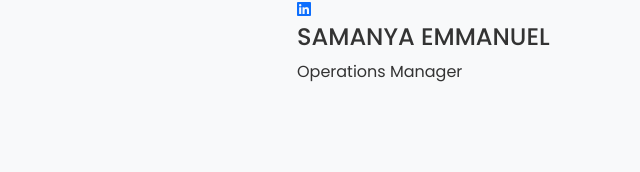
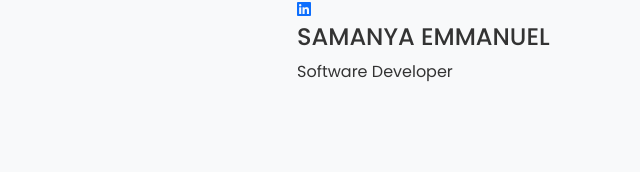
Before and after one commit to Martian-Ventures/Martian-Ventures, a plain HTML site: page public/about us.html in a window 1280 px wide. Shown: the part 1871-2043 px from the top of the page, 640-1280 px from the left. Drawn offline with nearby package versions, Linux system fonts and the light colour scheme.

Commit message:
update
update

```diff
--- a/public/about us.html
+++ b/public/about us.html
@@ -257,7 +257,7 @@
                         </div>
                         <div class="team-info">
                             <h4>SAMANYA EMMANUEL</h4>
-                            <p>Operations Manager</p>
+                            <p> Software Developer</p>
                         </div>
                     </div>
                 </div>
```
